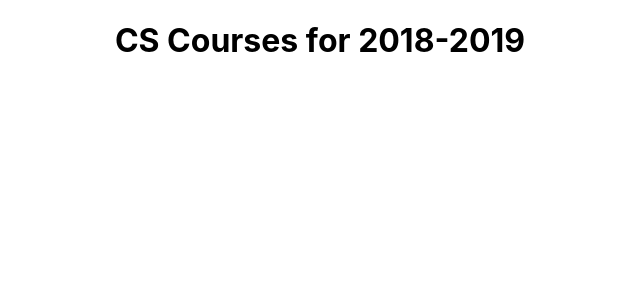
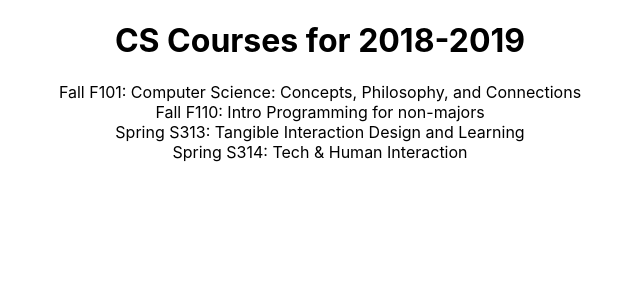
Before and after one commit to annacai44/quick-react, a React (Vite) app: page / in a window 1280 px wide. Shown: the top 300 px of the page, without its empty margins (320-960 px from the left). Built offline with nearby package versions, Linux system fonts and the light colour scheme.

Commit message:
show a list of courses

```diff
--- a/src/App.jsx
+++ b/src/App.jsx
@@ -1,9 +1,37 @@
 import { useState } from 'react';
 import logo from './logo.svg';
 import './App.css';
+import Banner from './components/Banner';
+import CourseList from './components/CourseList';
 
 const schedule = {
-  title: "CS Courses for 2018-2019"
+  "title": "CS Courses for 2018-2019",
+  "courses": {
+    "F101" : {
+      "term": "Fall",
+      "number": "101",
+      "meets" : "MWF 11:00-11:50",
+      "title" : "Computer Science: Concepts, Philosophy, and Connections"
+    },
+    "F110" : {
+      "term": "Fall",
+      "number": "110",
+      "meets" : "MWF 10:00-10:50",
+      "title" : "Intro Programming for non-majors"
+    },
+    "S313" : {
+      "term": "Spring",
+      "number": "313",
+      "meets" : "TuTh 15:30-16:50",
+      "title" : "Tangible Interaction Design and Learning"
+    },
+    "S314" : {
+      "term": "Spring",
+      "number": "314",
+      "meets" : "TuTh 9:30-10:50",
+      "title" : "Tech & Human Interaction"
+    }
+  }
 };
 
 const App = () => {
@@ -11,7 +39,8 @@
 
   return (
     <div className="App">
-      <h1>{schedule.title}</h1>
+      <Banner title={schedule.title}/>
+      <CourseList courses={schedule.courses}/>
     </div>
   );
 };
--- /dev/null
+++ b/src/components/Banner.jsx
@@ -0,0 +1,7 @@
+const Banner = ({title}) => {
+    return (
+        <h1>{title}</h1>
+    )
+}
+
+export default Banner;
--- /dev/null
+++ b/src/components/CourseList.jsx
@@ -0,0 +1,11 @@
+const CourseList = ({courses}) => {
+    return (
+        <div>
+            { Object.entries(courses).map(([courseId, courseData]) =>
+            <div key={courseId}> {courseData.term} {courseId}: {courseData.title} </div>
+            ) }
+        </div>
+    )
+}
+
+export default CourseList;
```
